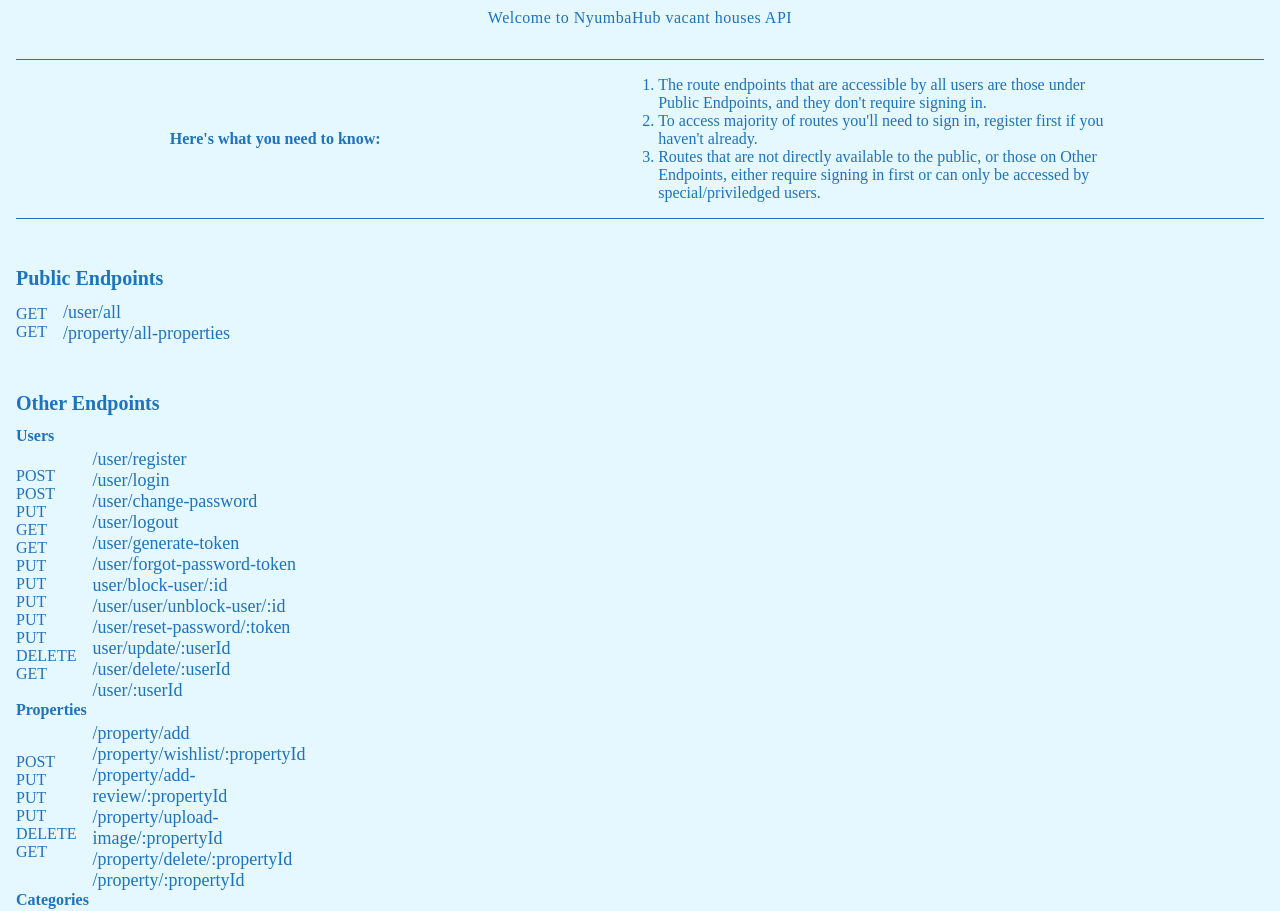
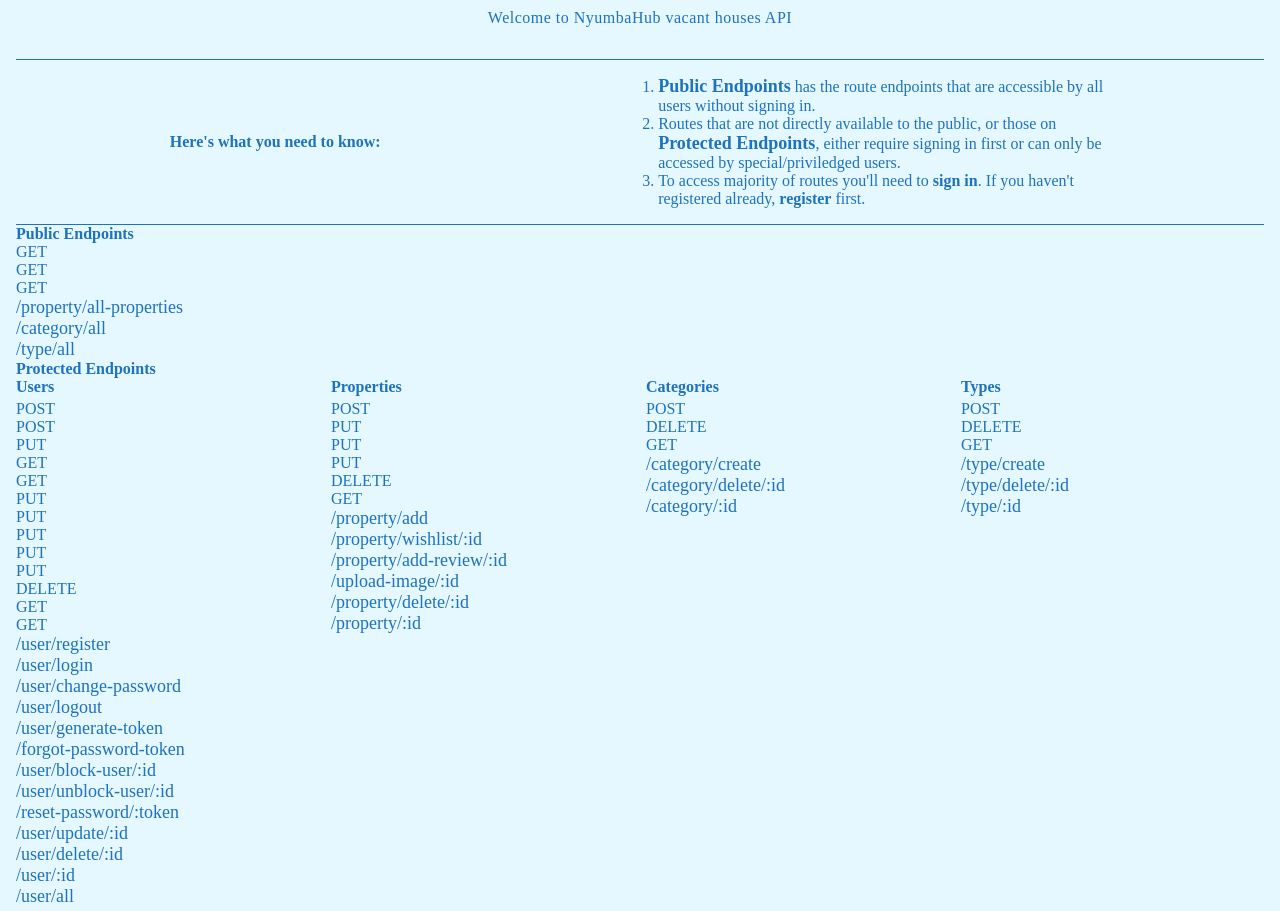
Before and after one commit to pptrgi/nyumbahub_api_serverless_function, a website: page index.html in a window 1280 px wide. Shown: the part 78-989 px from the top of the page. Drawn offline with Linux system fonts and the light colour scheme.

Commit message:
Update the index.html file

```diff
--- a/index.html
+++ b/index.html
@@ -8,40 +8,66 @@
   </head>
   <body>
     <h2>NyumbaHub API</h2>
-    <div class="paragraph">
+    <div class="welcomeMsg">
       <p>Welcome to NyumbaHub vacant houses API</p>
     </div>
     <div class="introContainer">
       <h4 class="introHeading">Here's what you need to know:</h4>
       <div class="introList">
         <ul>
-            <li>The route endpoints that are accessible by all users are those under Public Endpoints, and they don't require signing in.</li>
-            <li>To access majority of routes you'll need to sign in, register first if you haven't already.</li>
-            <li>Routes that are not directly available to the public, or those on Other Endpoints, either require signing in first or can only be accessed by special/priviledged users.</li>
+          <li>
+            <strong><a href="#publicEndpoints">Public Endpoints</a></strong> has
+            the route endpoints that are accessible by all users without signing
+            in.
+          </li>
+          <li>
+            Routes that are not directly available to the public, or those on
+            <strong
+              ><a href="#protectedEndpoints">Protected Endpoints</a></strong
+            >, either require signing in first or can only be accessed by
+            special/priviledged users.
+          </li>
+          <li>
+            To access majority of routes you'll need to
+            <strong>sign in</strong>. If you haven't registered already,
+            <strong>register</strong> first.
+          </li>
         </ul>
       </div>
     </div>
 
-    <div class="publics">
-      <h4 class="publicHeading">Public Endpoints</h4>
-      <div class="publicRoutes">
+    <div class="publicRoutesContainer" id="publicEndpoints">
+      <h4 class="routesHeading">Public Endpoints</h4>
+      <div class="route">
         <div class="routeMethod">
+          <span class="method">get</span>
           <span class="method">get</span>
           <span class="method">get</span>
         </div>
         <div class="routeURL">
-          <span class="url"><a href="/.netlify/functions/api/user/all">/user/all</a></span>
-          <span class="url"><a href="/.netlify/functions/api/property/all-properties">/property/all-properties</a></span>
+          <span class="url"
+            ><a href="/.netlify/functions/api/property/all-properties"
+              >/property/all-properties</a
+            ></span
+          >
+          <span class="url"
+            ><a href="/.netlify/functions/api/category/all"
+              >/category/all</a
+            ></span
+          >
+          <span class="url"
+            ><a href="/.netlify/functions/api/type/all">/type/all</a></span
+          >
         </div>
       </div>
     </div>
 
-    <div class="privates">
-      <h4 class="publicHeading">Other Endpoints</h4>
+    <div class="protectedRoutesContainer" id="protectedEndpoints">
+      <h4 class="routesHeading">Protected Endpoints</h4>
       <div class="routesGrid">
-        <div class="routesContainer">
+        <div class="routeCategory">
           <h5>Users</h5>
-          <div class="publicRoutes">
+          <div class="route">
             <div class="routeMethod">
               <span class="method">post</span>
               <span class="method">post</span>
@@ -55,25 +81,79 @@
               <span class="method">put</span>
               <span class="method">delete</span>
               <span class="method">get</span>
+              <span class="method">get</span>
             </div>
             <div class="routeURL">
-              <span class="url"><a href="/user/register">/user/register</a></span>
-              <span class="url"><a href="/user/login">/user/login</a></span>
-              <span class="url"><a href="/user/change-password">/user/change-password</a></span>
-              <span class="url"><a href="/user/logout">/user/logout</a></span>
-              <span class="url"><a href="/user/generate-token">/user/generate-token</a></span>
-              <span class="url"><a href="/user/forgot-password-token">/user/forgot-password-token</a></span>
-              <span class="url"><a href="/user/block-user/:id">user/block-user/:id</a></span>
-              <span class="url"><a href="/user/unblock-user/:id">/user/user/unblock-user/:id</a></span>
-              <span class="url"><a href="/user/reset-password/:token">/user/reset-password/:token</a></span>
-              <span class="url"><a href="user/update/:userId">user/update/:userId</a></span>
-              <span class="url"><a href="/user/delete/:userId">/user/delete/:userId</a></span>
-              <span class="url"><a href="/user/:userId">/user/:userId</a></span>
+              <span class="url"
+                ><a href="/.netlify/functions/api/user/register"
+                  >/user/register</a
+                ></span
+              >
+              <span class="url"
+                ><a href="/.netlify/functions/api/user/login"
+                  >/user/login</a
+                ></span
+              >
+              <span class="url"
+                ><a href="/.netlify/functions/api/user/change-password"
+                  >/user/change-password</a
+                ></span
+              >
+              <span class="url"
+                ><a href="/.netlify/functions/api/user/logout"
+                  >/user/logout</a
+                ></span
+              >
+              <span class="url"
+                ><a href="/.netlify/functions/api/user/generate-token"
+                  >/user/generate-token</a
+                ></span
+              >
+              <span class="url"
+                ><a href="/.netlify/functions/api/user/forgot-password-token/"
+                  >/forgot-password-token</a
+                ></span
+              >
+              <span class="url"
+                ><a href="/.netlify/functions/api/user/block-user/:id"
+                  >/user/block-user/:id</a
+                ></span
+              >
+              <span class="url"
+                ><a href="/.netlify/functions/api/user/unblock-user/:id"
+                  >/user/unblock-user/:id</a
+                ></span
+              >
+              <span class="url"
+                ><a
+                  href="/.netlify/functions/api/user/reset-password/:resetToken"
+                  >/reset-password/:token</a
+                ></span
+              >
+              <span class="url"
+                ><a href="/.netlify/functions/api/ser/update/:userId"
+                  >/user/update/:id</a
+                ></span
+              >
+              <span class="url"
+                ><a href="/.netlify/functions/api/user/delete/:userId"
+                  >/user/delete/:id</a
+                ></span
+              >
+              <span class="url"
+                ><a href="/.netlify/functions/api/user/:userId"
+                  >/user/:id</a
+                ></span
+              >
+              <span class="url"
+                ><a href="/.netlify/functions/api/user/all">/user/all</a></span
+              >
             </div>
           </div>
-        <div class="routesContainer">
+        </div>
+        <div class="routeCategory">
           <h5>Properties</h5>
-          <div class="publicRoutes">
+          <div class="route">
             <div class="routeMethod">
               <span class="method">post</span>
               <span class="method">put</span>
@@ -83,42 +163,92 @@
               <span class="method">get</span>
             </div>
             <div class="routeURL">
-              <span class="url"><a href="/property/add">/property/add</a></span>
-              <span class="url"><a href="/property/wishlist/:propertyId">/property/wishlist/:propertyId</a></span>
-              <span class="url"><a href="/property/add-review/:propertyId">/property/add-review/:propertyId</a></span>
-              <span class="url"><a href="/property/upload-image/:propertyId">/property/upload-image/:propertyId</a></span>
-              <span class="url"><a href="/property/delete/:propertyId">/property/delete/:propertyId</a></span>
-              <span class="url"><a href="/property/:propertyId">/property/:propertyId</a></span>
+              <span class="url"
+                ><a href="/.netlify/functions/api/property/add"
+                  >/property/add</a
+                ></span
+              >
+              <span class="url"
+                ><a href="/.netlify/functions/api/property/wishlist/:propertyId"
+                  >/property/wishlist/:id</a
+                ></span
+              >
+              <span class="url"
+                ><a
+                  href="/.netlify/functions/api/property/add-review/:propertyId"
+                  >/property/add-review/:id</a
+                ></span
+              >
+              <span class="url"
+                ><a
+                  href="/.netlify/functions/api/property/upload-image/:propertyId"
+                  >/upload-image/:id</a
+                ></span
+              >
+              <span class="url"
+                ><a href="/.netlify/functions/api/property/delete/:propertyId"
+                  >/property/delete/:id</a
+                ></span
+              >
+              <span class="url"
+                ><a href="/.netlify/functions/api/property/:propertyId"
+                  >/property/:id</a
+                ></span
+              >
             </div>
           </div>
         </div>
-        <div class="routesContainer">
+        <div class="routeCategory">
           <h5>Categories</h5>
-            <div class="publicRoutes">
+          <div class="route">
             <div class="routeMethod">
               <span class="method">post</span>
               <span class="method">delete</span>
               <span class="method">get</span>
             </div>
             <div class="routeURL">
-                <span class="url"><a href="/category/create">/category/create</a></span>
-                <span class="url"><a href="/category/delete/:categoryId">/category/delete/:categoryId</a></span>
-                <span class="url"><a href="/category/:categoryId">/category/:categoryId</a></span>
+              <span class="url"
+                ><a href="/.netlify/functions/api/category/create"
+                  >/category/create</a
+                ></span
+              >
+              <span class="url"
+                ><a href="/.netlify/functions/api/category/delete/:categoryId"
+                  >/category/delete/:id</a
+                ></span
+              >
+              <span class="url"
+                ><a href="/.netlify/functions/api/category/:categoryId"
+                  >/category/:id</a
+                ></span
+              >
             </div>
           </div>
         </div>
-        <div class="routesContainer">
+        <div class="routeCategory">
           <h5>Types</h5>
-            <div class="publicRoutes">
+          <div class="route">
             <div class="routeMethod">
               <span class="method">post</span>
               <span class="method">delete</span>
               <span class="method">get</span>
             </div>
             <div class="routeURL">
-                <span class="url"><a href="/type/create">/type/create</a></span>
-                <span class="url"><a href="/type/delete/:typeId">/type/delete/:typeId</a></span>
-                <span class="url"><a href="/type/:typeId">/type/:typeId</a></span>
+              <span class="url"
+                ><a href="/.netlify/functions/api/type/create"
+                  >/type/create</a
+                ></span
+              >
+              <span class="url"
+                ><a href="/.netlify/functions/api/type/delete/:typeId"
+                  >/type/delete/:id</a
+                ></span
+              >
+              <span class="url"
+                ><a href="/.netlify/functions/api/type/:typeId"
+                  >/type/:id</a
+                ></span
+              >
             </div>
           </div>
         </div>
@@ -126,16 +256,27 @@
     </div>
 
     <div class="linksContainer">
-        <h4 class="publicHeading">External Links</h4>
+      <h4 class="routesHeading">External Links</h4>
       <div class="links">
-            <a href="">View project on GitHub</a>
-            <a href="">Contact me</a>
-            <a href="">See my Portfolio</a>
-            <a href="">Contribute to Project</a>
+        <a
+          href="https://github.com/pptrgi/nyumbahub-api-serverless-function"
+          class="url"
+          >View project on GitHub</a
+        >
+        <a href="mailto:pptrgitonga@gmail.com" class="url">Contact me</a>
+        <a href="https://ptrgitonga.vercel.app" class="url">See my Portfolio</a>
+        <a
+          href="https://github.com/pptrgi/nyumbahub-api-serverless-function"
+          class="url"
+          >Contribute to Project</a
+        >
       </div>
     </div>
     <footer>
-        <div class="footerInfo">&#169; A product of Lifen Creatives. All rights reserved.</div>
+      <div class="url">
+        &#169; A product of <strong>Lifen Creatives</strong>. All rights
+        reserved.
+      </div>
     </footer>
   </body>
 </html>
```
Lines whose indentation alone changed are shown as unchanged.
